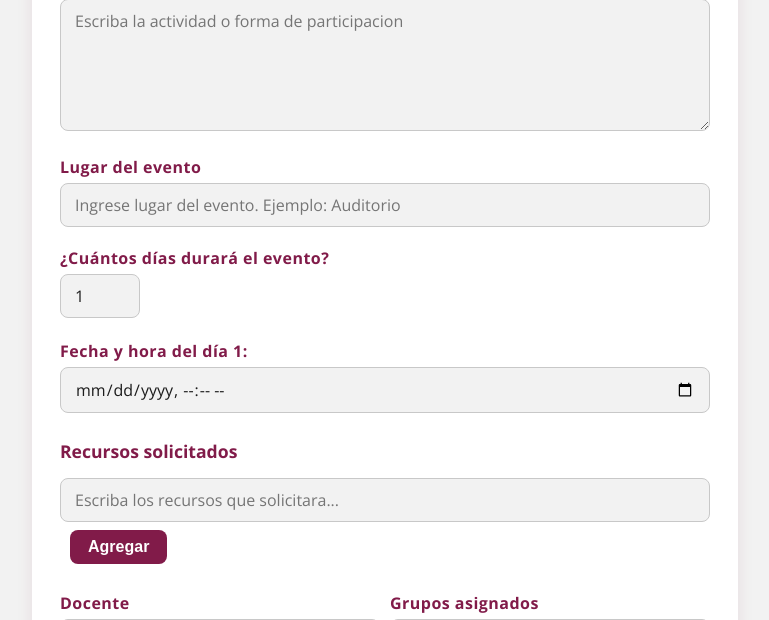
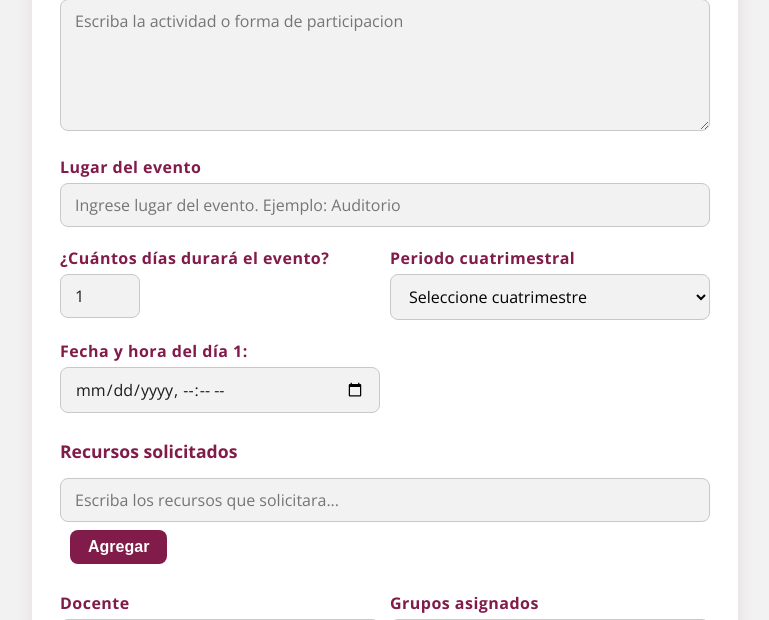
Before and after one commit to AxelLangle/SIGEA, a Flask app: page /registrar_evento in a window 1280 px wide. Shown: the part 1036-1656 px from the top of the page, without its empty margins (255-1024 px from the left). Run offline with Flask 3, Linux system fonts and the light colour scheme.

Commit message:
Se agrego un campo para seleccionar el periodo cuatrimestral

```diff
--- a/Backend/templates/registrar_eventos.html
+++ b/Backend/templates/registrar_eventos.html
@@ -255,9 +255,24 @@
     <label for="lugar">Lugar del evento</label>
     <input type="text" id="lugar" name="lugar" placeholder="Ingrese lugar del evento. Ejemplo: Auditorio" required>
 
-    <label for="num-dias">¿Cuántos días durará el evento?</label>
-    <input type="number" id="num-dias" name="num-dias" min="1" max="30" value="1" style="width: 80px; margin-bottom: 12px;" required>
-    <div id="fechas-dias"></div>
+    <div class="row">
+    <div>
+      <label for="num-dias">¿Cuántos días durará el evento?</label>
+      <input type="number" id="num-dias" name="num-dias" min="1" max="30" value="1" style="width: 80px; margin-bottom: 12px;" required>
+      <div id="fechas-dias"></div>
+    </div>
+
+    <div>
+      <label for="periodo_cuatrimestral">Periodo cuatrimestral</label>
+      <select id="periodo_cuatrimestral" name="periodo_cuatrimestral" required>
+          <option value="">Seleccione cuatrimestre</option>
+          <option  value="enero_abril">Enero - Abril</option>
+          <option  value="mayo_agosto">Mayo - Agosto</option>
+          <option  value="septiembre_diciembre">Septiembre - Diciembre</option>
+
+      </select>
+    </div>
+    </div>
 
     <!--Inicio lista editable-->
     <div class="main-container" style="box-shadow:none; padding:0; margin:0;">
```
